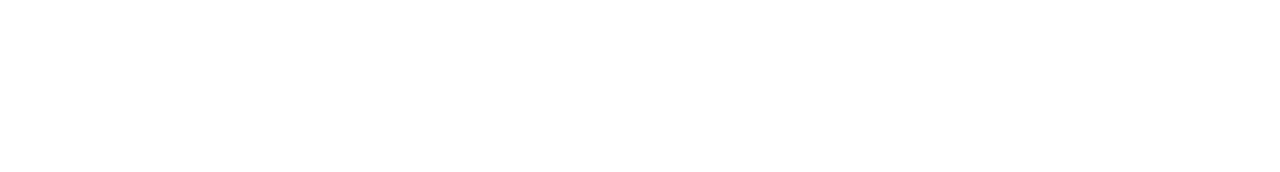
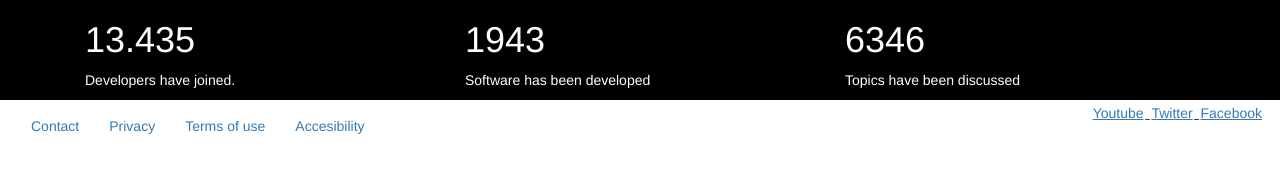
Before and after one commit to Syden10/integracion, a plain HTML site: page index.html in a window 1280 px wide. Drawn offline with nearby package versions, Linux system fonts and the light colour scheme; files that its build step writes are made by us from their sources.

Commit message:
CambiosGuille

```diff
--- a/css/guille.css
+++ b/css/guille.css
@@ -0,0 +1,8 @@
+#guille.blackbackground-whitefont{
+	background-color: black !important;
+	color:white !important;
+}
+
+#footerguille.blackfont{
+	font-color:black !important;
+}
--- a/index.html
+++ b/index.html
@@ -3,9 +3,8 @@
 
 <head>
     <meta charset="utf-8">
-    <meta name="viewport" content="width=device-width, initial-scale=1">
-    <meta http-equiv="x-ua-compatible" content="ie=edge">
-    <title>Titulo</title>
+
+    <title>Title</title>
 
 	<!-- Bootstrap CSS - Latest compiled and minified CSS -->
     <link rel="stylesheet" href="https://maxcdn.bootstrapcdn.com/bootstrap/3.3.6/css/bootstrap.min.css" integrity="sha384-1q8mTJOASx8j1Au+a5WDVnPi2lkFfwwEAa8hDDdjZlpLegxhjVME1fgjWPGmkzs7" crossorigin="anonymous">
@@ -17,21 +16,56 @@
 
     <link href='https://fonts.googleapis.com/css?family=Titillium+Web:400,200,300,600,900,700' rel='stylesheet' type='text/css'>
 
-    <link rel="stylesheet" href="main.css">
+    <link rel="stylesheet" href="css/main.css">
+    <link rel="stylesheet" href="css/guille.css">
+
 </head>
 
 <body>
 
-	<header>
 
-	</header>
 
-	<section>
-
+	<section id="guille"class="blackbackground-whitefont" >
+		<div class="container">
+				<div class="col-md-4 col-xs-12 col">
+					<h1>13.435</h1>
+					<p>Developers have joined.</p>
+				</div>
+				<div class="col-md-4 col-xs-12 ">
+					<h1>1943</h1>
+					<p>Software has been developed</p>
+				</div>
+				<div class="col-md-4 col-xs-12 ">
+					<h1>6346</h1>
+					<p>Topics have been discussed</p>
+				</div>
+		</div>
+		<div class="clearfix"></div>
 	</section>
 
-	<footer>
+	<footer id="footerguille" >
+		<nav class="navbar">
+			<div class="container-fluid">
+			  	<div class="navbar-header">
+			        <ul class="nav navbar-nav blackfont">
+				        <li><a href="#">Contact</a></li>
+				        <li><a href="#">Privacy</a></li>
+				        <li><a href="#">Terms of use</a></li>
+				        <li><a href="#">Accesibility</a></li>
 
+				    </ul>
+			    </div>
+			    <div >
+
+			        	<ul class="pull-right">
+			        		<li style="display: inline-block; margin:2px"><a href="#"><u>Youtube<u></a></li>
+			        		<li style="display: inline-block; margin:2px"><a href="#"><u>Twitter<u></a></li>
+			        		<li style="display: inline-block; margin:2px"><a href="#"><u>Facebook<u></a></li>
+			    		</ul>
+
+			    </div>
+			</div>
+		</nav>
 	</footer>
 
 	<!-- JS -->
@@ -40,6 +74,7 @@
 	<!-- Bootstrap compiled and minified JavaScript -->
 	<script src="https://maxcdn.bootstrapcdn.com/bootstrap/3.3.6/js/bootstrap.min.js" integrity="sha384-0mSbJDEHialfmuBBQP6A4Qrprq5OVfW37PRR3j5ELqxss1yVqOtnepnHVP9aJ7xS" crossorigin="anonymous"></script>
 
+
 </body>
 
 </html>
```
